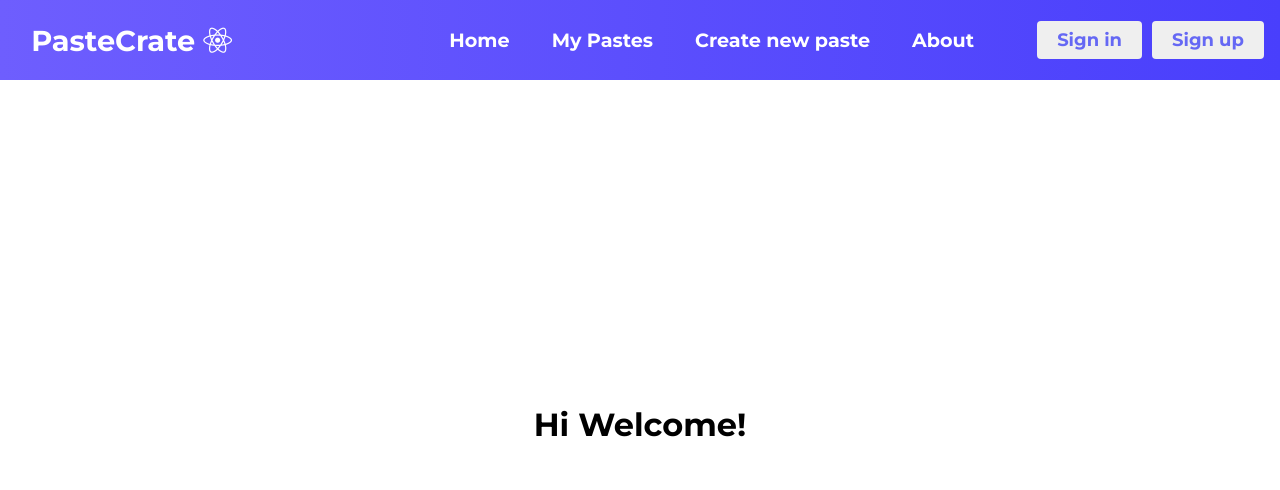
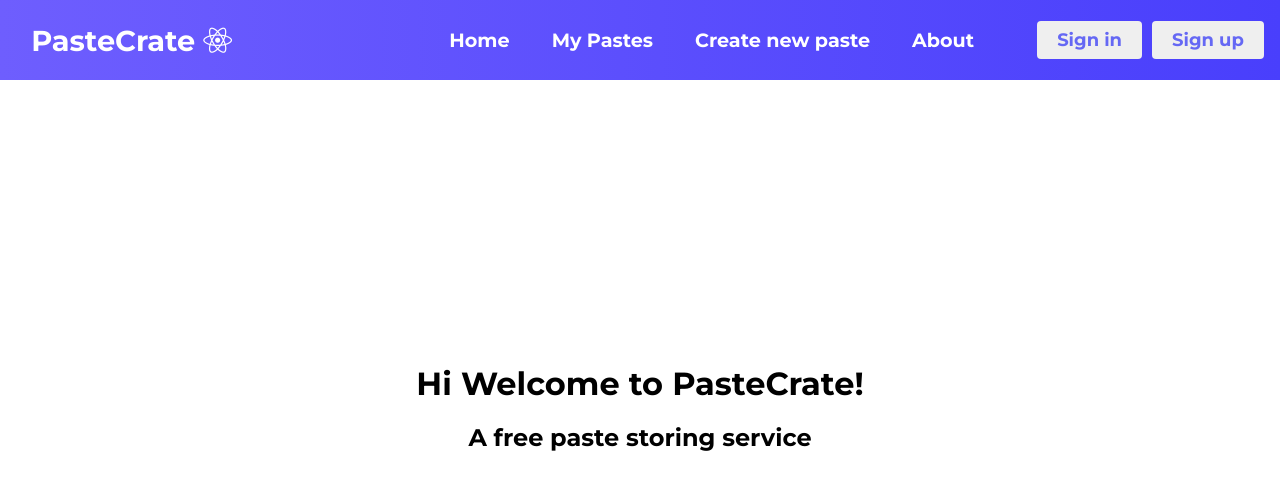
Before and after one commit to Atharva21/PasteCreate, a React (Create React App) app in the folder client/: page / in a window 1280 px wide. Shown: the top 490 px of the page. Built offline with nearby package versions, Linux system fonts and the light colour scheme.

Commit message:
change text on homepage

```diff
--- a/client/src/components/HomePage.jsx
+++ b/client/src/components/HomePage.jsx
@@ -2,7 +2,12 @@ import "../css/Homepage.css";
 const HomePage = () => {
     return (
         <div className='homepage-container'>
-            <h1>Hi Welcome!</h1>
+            <div className='homepage-text'>
+                <h1>Hi {localStorage.getItem('name')} Welcome to PasteCrate!</h1>
+            </div>
+            <div className='homepage-text'>
+                <h2>A free paste storing service</h2>
+            </div>
         </div>
     )
 };
```
